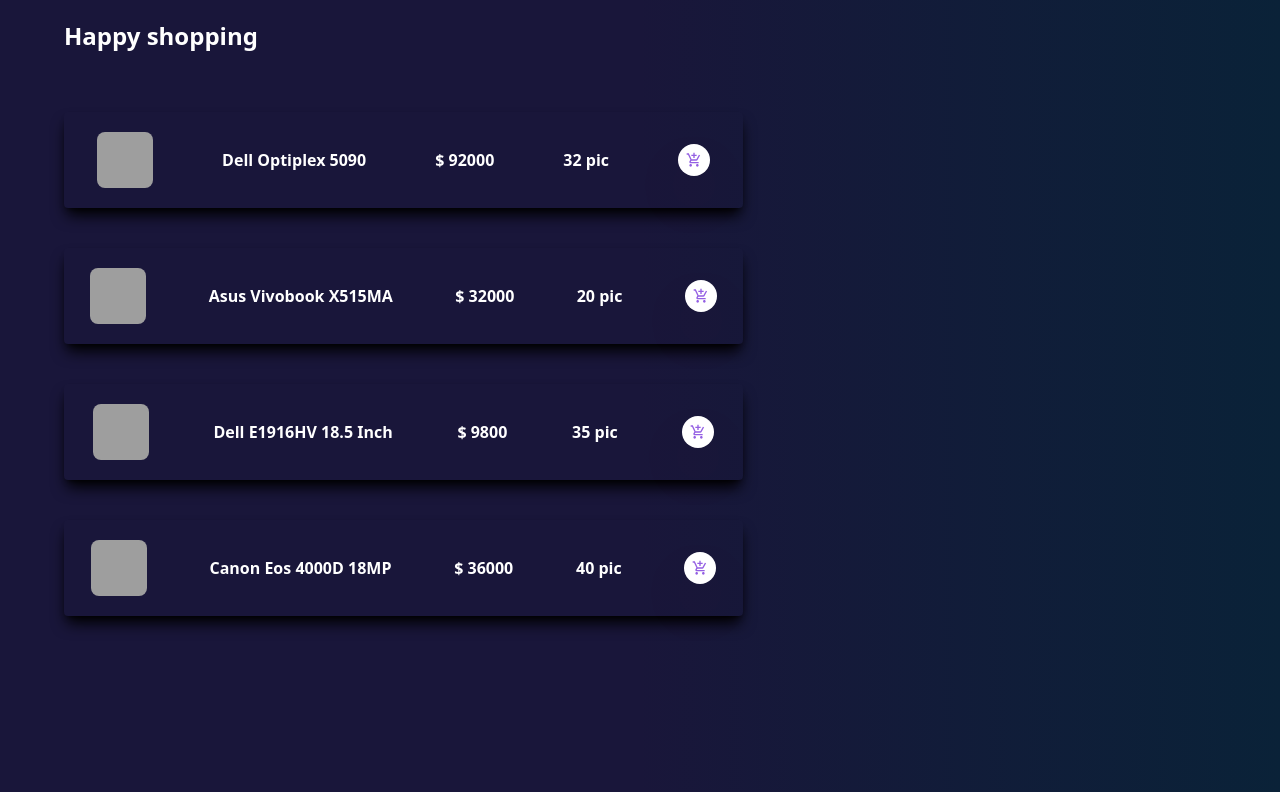
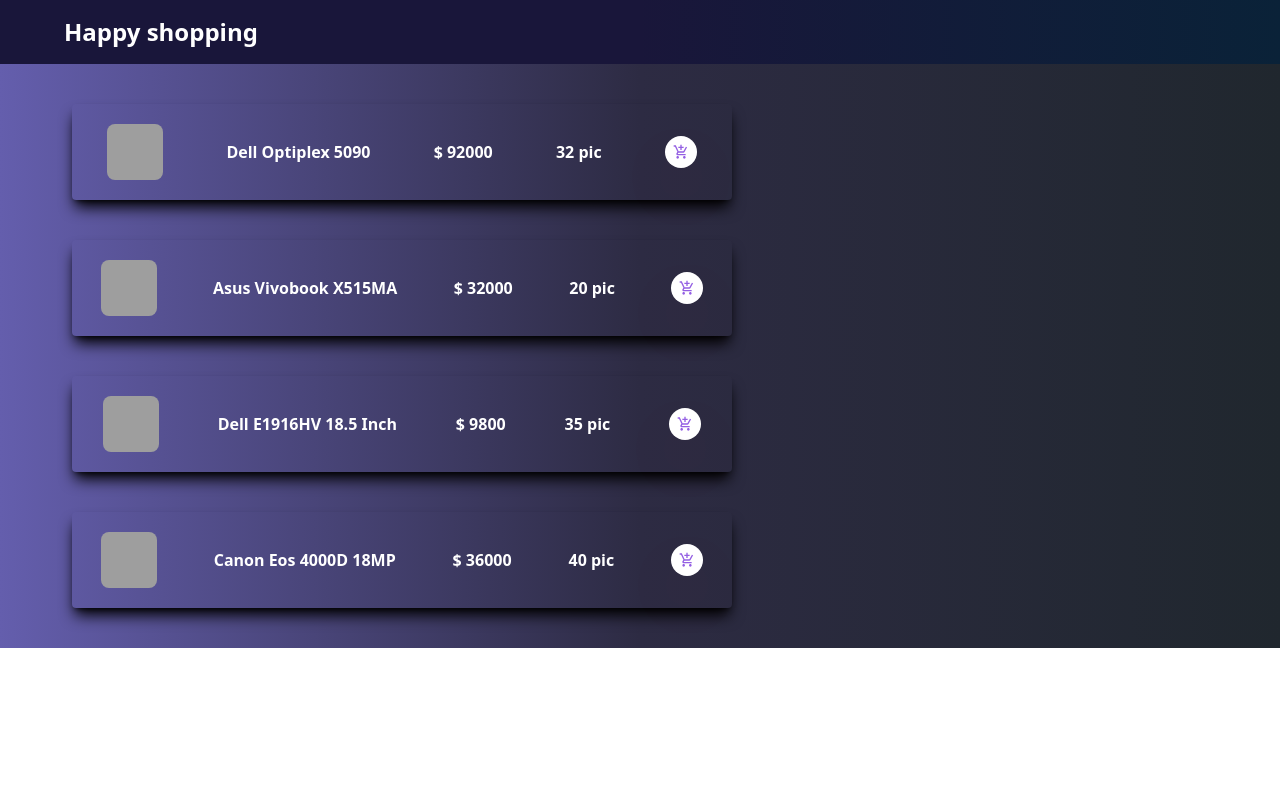
Before and after one commit to anupamapan9/shopping-cart-redux, a React (Create React App) app: page / in a window 1280 px wide. Built offline with nearby package versions, Linux system fonts and the light colour scheme; grey boxes are pictures that could not be loaded.

Commit message:
ui updated

```diff
--- a/src/components/Header/Header.js
+++ b/src/components/Header/Header.js
@@ -3,7 +3,7 @@
 const Header = () => {
     return (
         <header className='bg-gradient-to-r justify-center from-[#19163A] via-[#19163A] to-[#0A2238]'>
-            <div className='m-auto max-w-6xl py-5'>
+            <div className='m-auto max-w-6xl py-4'>
                 <h1 className='text-white font-bold text-2xl'>Happy shopping</h1>
             </div>
         </header>
--- a/src/components/ProductCard/ProductCard.js
+++ b/src/components/ProductCard/ProductCard.js
@@ -16,7 +16,7 @@
 
 
     return (
-        <div className='flex justify-evenly gap-9 bg-transparent items-center rounded shadow-lg shadow-black my-10 py-5  text-white font-semibold'>
+        <div className='flex justify-evenly gap-9 bg-transparent items-center rounded shadow-lg shadow-black my-10 py-5 px-2 text-white font-semibold'>
             <div className='w-14 h-14 rounded-lg'><img className='rounded-lg w-14 h-14' src={image} alt="" /></div>
             <div><h1>{name}</h1></div>
             <div><h1>$ {price} </h1></div>
--- a/src/components/Shopping/Shopping.js
+++ b/src/components/Shopping/Shopping.js
@@ -3,18 +3,17 @@
 import Cart from '../Cart/Cart';
 import ProductCard from '../ProductCard/ProductCard';
 const Shopping = ({ products }) => {
-    console.log(products)
     return (
-        <section className='h-[90vh] bg-gradient-to-r from-[#19163A] via-[#19163A] to-[#0A2238]'>
-            <div className='max-w-6xl flex gap-5 m-auto'>
+        <section className='min:h-[92vh] bg-gradient-to-r from-[#645ead] via-[#2d2b43] to-[#20272e]'>
+            <div className='max-w-6xl flex flex-col h-full md:flex-row gap-5 m-auto'>
 
-                <div className='w-[60%] h-6'>
+                <div className='md:w-[60%] mx-2'>
                     {
                         products.map(product => <ProductCard product={product} key={product.id} />)
                     }
 
                 </div>
-                <div className='w-[40%]'>
+                <div className='md:w-[40%] mx-2'>
 
                     <Cart />
                 </div>
```
